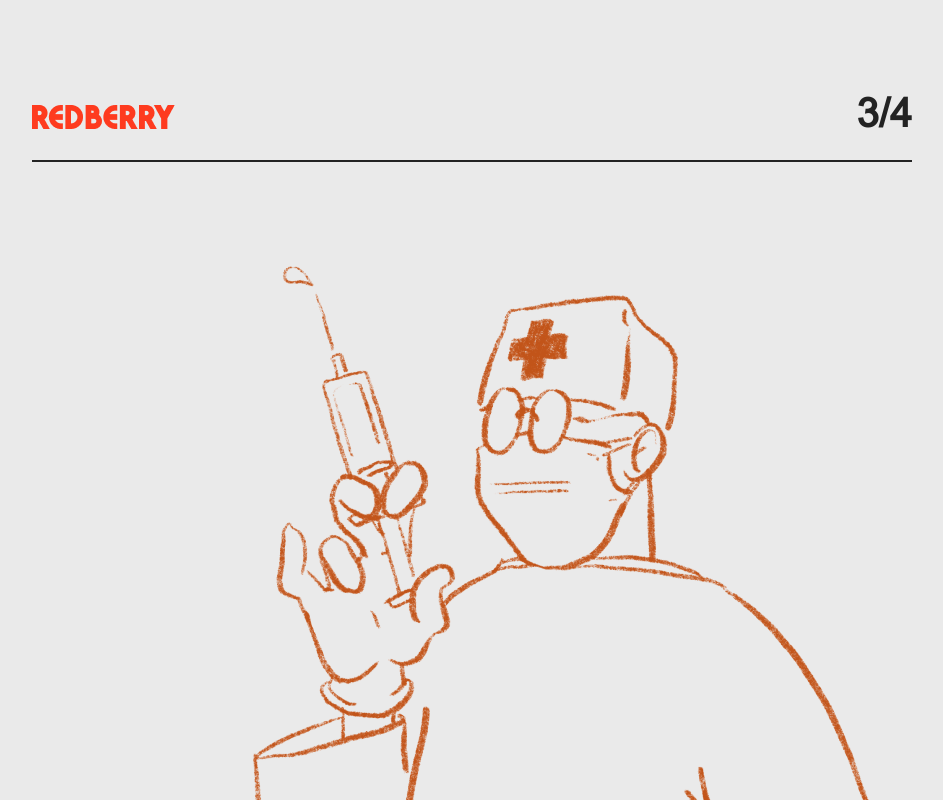
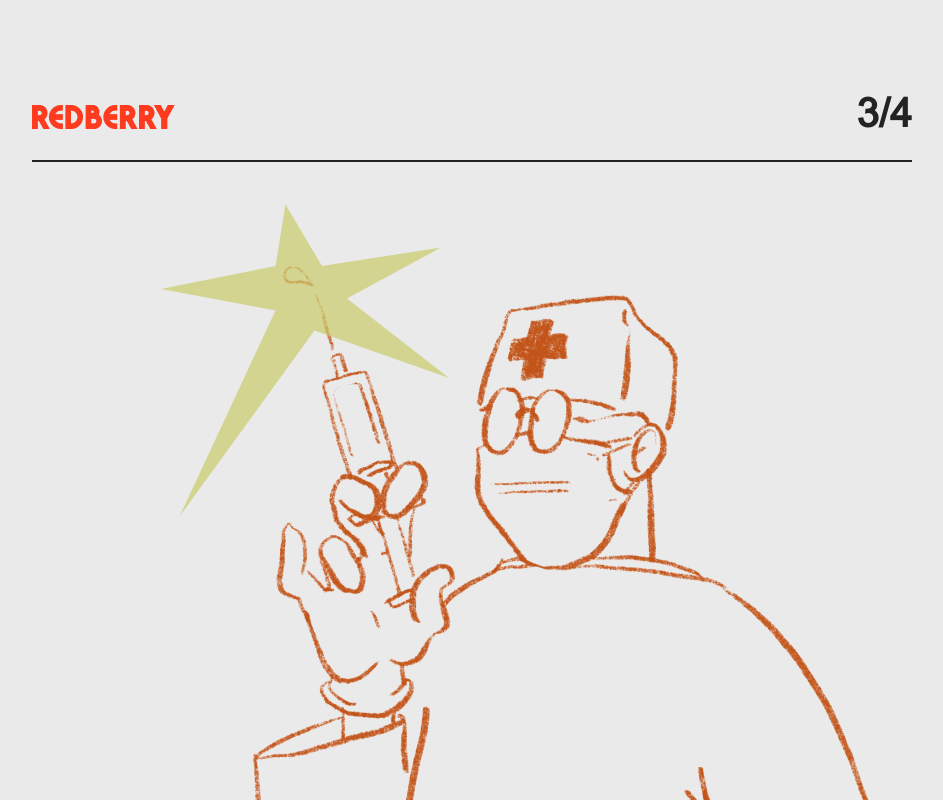
Before and after one commit to RedberryInternship/tsukho-covid-questionare, a React (Vite) app: page /form/third-page in a window 1280 px wide. Shown: the top 800 px of the page, without its empty margins (168-1111 px from the left). Built offline with nearby package versions, Linux system fonts and the light colour scheme; what tailwindcss-animation-delay would draw is missing.

Commit message:
feat: finish animations for third form

```diff
--- a/src/components/AnimationComponents/ThirdFormAnimationComponents.tsx
+++ b/src/components/AnimationComponents/ThirdFormAnimationComponents.tsx
@@ -9,10 +9,19 @@ const ThirdFormAnimationComponents = () => {
       <img
         src='/assets/icons/large-star.png'
         alt='scan'
-        className={`absolute ${
+        className={`absolute opacity-0 ${
           startingPoint === 'forward'
-            ? 'opacity-0 animate-moving-star animation-delay-100'
-            : ''
+            ? 'animate-moving-star animation-delay-100'
+            : 'animate-moving-star-backward animation-delay-100'
+        }`}
+      />
+      <img
+        src='/assets/icons/heart.png'
+        alt='scan'
+        className={`absolute top-[5.5rem] left-[6rem] opacity-70 ${
+          startingPoint === 'forward'
+            ? 'hidden'
+            : 'animate-moving-star-backward-heart'
         }`}
       />
       <div
--- a/tailwind.config.cjs
+++ b/tailwind.config.cjs
@@ -107,6 +107,14 @@ module.exports = {
         '0%': { left: '20px', top: '60px', opacity: 0.4 },
         '100%': { left: '32px', top: '0', opacity: 0.7 },
       },
+      movingStarBackward: {
+        '0%': { left: '32px', top: '0', opacity: 0 },
+        '100%': { left: '32px', top: '0', opacity: 0.7 },
+      },
+      movingStarBackwardHeart: {
+        '0%': { left: '96px', top: '88px', opacity: 0.7 },
+        '100%': { left: '32px', top: '0', opacity: 0, transform: 'scale(1.5)' },
+      },
       starOne: {
         '0%': { left: '80px', top: '20px', opacity: 1 },
         '100%': { left: '20px', top: '-40px', opacity: 1 },
@@ -125,6 +133,8 @@ module.exports = {
       'red-move-backward': 'redCircleBackward 0.7s forwards',
       'red-move-star': 'redCircleStar 0.4s forwards',
       'moving-star': 'movingStar 0.3s forwards',
+      'moving-star-backward': 'movingStarBackward 0.4s forwards',
+      'moving-star-backward-heart': 'movingStarBackwardHeart 0.4s forwards',
       'star-one': 'starOne 0.7s forwards',
       'star-two': 'starTwo 0.7s forwards',
     },
```
